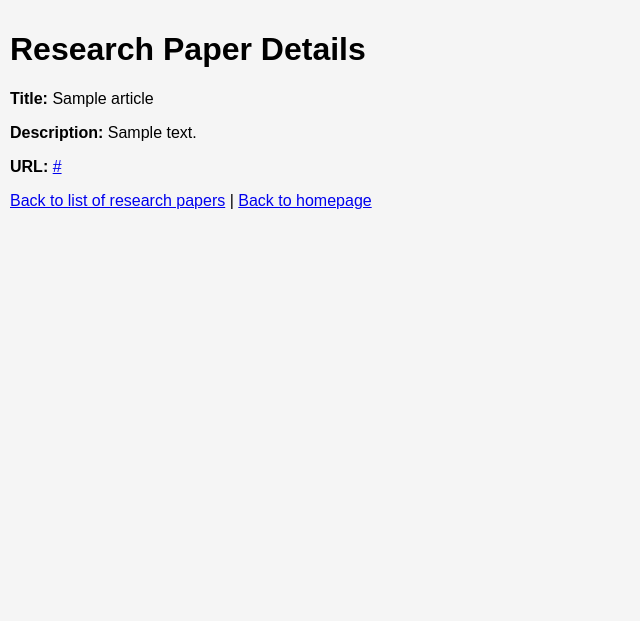
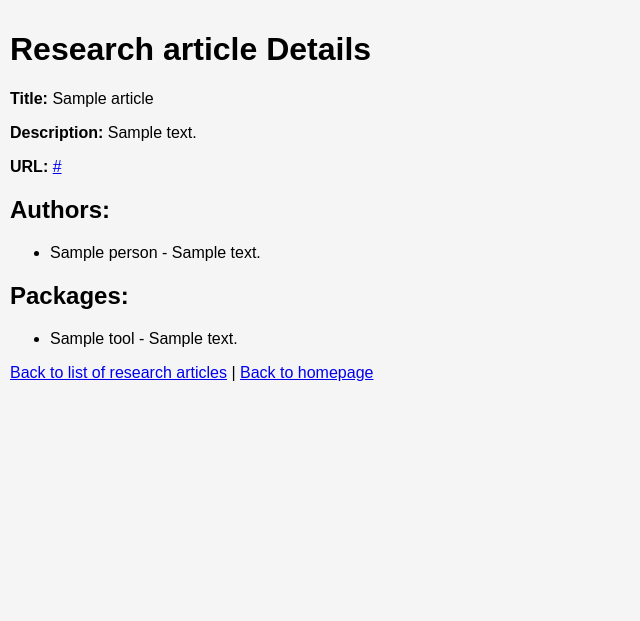
Before and after one commit to planspark/ossci-kate, a Flask app: page /articles/1 in a window 1280 px wide. Shown: the part 38-659 px from the top of the page, without its empty margins (0-640 px from the left). Run offline with Flask 3, Linux system fonts and the light colour scheme; tables that the repository leaves empty hold one stand-in row (values such as "Sample post"); some libraries are stand-ins or nearby versions.

Commit message:
finishing display

```diff
--- a/app.py
+++ b/app.py
@@ -2,8 +2,12 @@ from flask import Flask, render_template, request, redirect, url_for
 from flask_bootstrap import Bootstrap
 from flask_login import LoginManager, UserMixin, login_user, login_required, logout_user, current_user
 from flask_sqlalchemy import SQLAlchemy
+from sqlalchemy import Table, Column, Integer, ForeignKey
 import sqlalchemy as sa
+from sqlalchemy.orm import relationship
 import os
+from sqlalchemy.ext.declarative import declarative_base
+Base = declarative_base()
 
 app = Flask(__name__)
 app.config['SECRET_KEY'] = 'your-secret-key'  # Change this to a strong secret key
@@ -31,52 +35,58 @@ else:
 def inject_current_user():
     return dict(current_user=current_user)
 
-
-# User model
-class User(UserMixin, db.Model):
-    id = db.Column(db.Integer, primary_key=True)
-    email = db.Column(db.String(120), unique=True, nullable=False)
-    password = db.Column(db.String(120), nullable=False)
-    name = db.Column(db.String(120))
-    bio = db.Column(db.String(500))
-    url = db.Column(db.String(200))
-
-# Define the association class for the many-to-many relationships between Person, Tool, and Article
-class PersonToolArticleAssociation(db.Model):
-    __tablename__ = 'person_tool_article_association'
-    person_id = db.Column(db.Integer, db.ForeignKey('person.id'), primary_key=True)
-    tool_id = db.Column(db.Integer, db.ForeignKey('tool.id'), primary_key=True)
-    article_id = db.Column(db.Integer, db.ForeignKey('article.id'), primary_key=True)
-    person = db.relationship('Person', backref=db.backref('tool_article', cascade='all, delete-orphan'))
-    tool = db.relationship('Tool', backref=db.backref('person_article', cascade='all, delete-orphan'))
-    article = db.relationship('Article', backref=db.backref('person_tool', cascade='all, delete-orphan'))
-
 # Define the Person model
 class Person(db.Model):
+    __tablename__ = 'persons'
     id = db.Column(db.Integer, primary_key=True)
     name = db.Column(db.String(120), nullable=False)
     description = db.Column(db.String(500))
     url = db.Column(db.String(200))
-    tools = db.relationship('PersonToolArticleAssociation', lazy=True)
-    articles = db.relationship('PersonToolArticleAssociation', lazy=True)
+    packages = relationship("PackagesPerPerson", back_populates="person")
+    papers = relationship("PaperPerPerson", back_populates="person")
 
 # Define the Article model
 class Article(db.Model):
+    __tablename__ = 'articles'
     id = db.Column(db.Integer, primary_key=True)
     title = db.Column(db.String(120), nullable=False)
     description = db.Column(db.String(500))
     url = db.Column(db.String(200))
-    people = db.relationship('PersonToolArticleAssociation', lazy=True)
-    tools = db.relationship('PersonToolArticleAssociation', lazy=True)
+    packages = relationship("PackagesPerPaper", back_populates="article")
+    persons = relationship("PaperPerPerson", back_populates="article")
 
 # Define the Tool model
 class Tool(db.Model):
+    __tablename__ = 'tools'
     id = db.Column(db.Integer, primary_key=True)
     name = db.Column(db.String(120), nullable=False)
     description = db.Column(db.String(500))
     url = db.Column(db.String(200))
-    people = db.relationship('PersonToolArticleAssociation', lazy=True)
-    articles = db.relationship('PersonToolArticleAssociation', lazy=True)
+    persons = relationship("PackagesPerPerson", back_populates="tool")
+    articles = relationship("PackagesPerPaper", back_populates="tool")
+
+class PaperPerPerson(db.Model):
+    __tablename__ = 'authors'
+    person_id = db.Column(db.Integer, ForeignKey('persons.id'), primary_key=True)
+    article_id = db.Column(db.Integer, ForeignKey('articles.id'), primary_key=True)
+    article = relationship("Article", back_populates="persons")
+    person = relationship("Person", back_populates="papers")
+    def __repr__(self):
+        return f'<Papers "{self.article}">'
+
+class PackagesPerPaper(db.Model):
+    __tablename__ = 'packages_paper'
+    tool_id = db.Column(db.Integer, ForeignKey('tools.id'), primary_key=True)
+    article_id = db.Column(db.Integer, ForeignKey('articles.id'), primary_key=True)
+    article = relationship("Article", back_populates="packages")
+    tool = relationship("Tool", back_populates="articles")
+
+class PackagesPerPerson(db.Model):
+    __tablename__ = 'packages_person'
+    person_id = db.Column(db.Integer, ForeignKey('persons.id'), primary_key=True)
+    tool_id = db.Column(db.Integer, ForeignKey('tools.id'), primary_key=True)
+    tool = relationship("Tool", back_populates="persons")
+    person = relationship("Person", back_populates="packages")
 
 # Login manager callback to load user
 @login_manager.user_loader
@@ -243,6 +253,39 @@ def users():
     users = User.query.all()
     return render_template('users.html', users=users)
 
+@app.route('/populate-database')
+def populate_database():
+    # Create some User instances
+
+    # Create some Tool instances
+    tool1 = Tool(name='CVXPY', description='Optimization', url='https://tool1.com')
+    tool2 = Tool(name='GeoSpatial', description='Geological Package', url='https://tool2.com')
+
+    # Create some Person instances
+    person1 = Person(name='Tim', description='IBM Researcher', url='https://person1.com')
+    person2 = Person(name='Alexy', description='IBM Kate MOSS', url='https://person2.com')
+
+    # Create some Article instances
+    article1 = Article(title='Another python paper', description='Description for Article 1', url='https://article1.com')
+    article2 = Article(title='Modeling framework using CVXPY', description='Description for Article 2', url='https://article2.com')
+
+    # Associate the instances
+    package1 = PackagesPerPerson(person=person1, tool=tool1)
+    package2 = PackagesPerPerson(person=person2, tool=tool2)
+    paper1 = PaperPerPerson(person=person1, article=article1)
+    paper2 = PaperPerPerson(person=person2, article=article2)
+    package_paper1 = PackagesPerPaper(article=article1, tool=tool1)
+    package_paper2 = PackagesPerPaper(article=article2, tool=tool2)
+
+    # Add instances to the session
+    db.session.add_all([tool1, tool2, person1, person2, article1, article2,
+                        package1, package2, paper1, paper2, package_paper1, package_paper2])
+
+    # Commit the session to persist the changes
+    db.session.commit()
+
+    return 'Database populated successfully!'
+
 def configure_logging(app):
     # Logging Configuration
     if app.config['LOG_WITH_GUNICORN']:
@@ -263,8 +306,11 @@ def configure_logging(app):
 
     app.logger.info('Starting the Flask User Management App...')
 
+# push context manually to app
+with app.app_context():
+    db.create_all()
 
 if __name__ == '__main__':
     with app.app_context():
-        db.create_all()
+        print('Creating database tables...')
     app.run(debug=True)
--- a/templates/article_detail.html
+++ b/templates/article_detail.html
@@ -2,13 +2,27 @@
 
 {% block content %}
 <!-- BEGIN article_detail.html -->
-<h1>Research Paper Details</h1>
+<h1>Research article Details</h1>
 <p><strong>Title:</strong> {{ article.title }}</p>
 <p><strong>Description:</strong> {{ article.description }}</p>
 <p><strong>URL:</strong> <a href="{{ article.url }}">{{ article.url }}</a></p>
 
+<h2>Authors:</h2>
+<ul>
+    {% for author in article.persons %}
+        <li>{{ author.person.name }} - {{ author.person.description }}</li>
+    {% endfor %}
+</ul>
+
+<h2>Packages:</h2>
+<ul>
+    {% for package in article.packages %}
+        <li>{{ package.tool.name }} - {{ package.tool.description }}</li>
+    {% endfor %}
+</ul>
+
 <p>
-  <a href="{{ url_for('articles') }}">Back to list of research papers</a> |
+  <a href="{{ url_for('articles') }}">Back to list of research articles</a> |
   <a href="{{ url_for('index') }}">Back to homepage</a>
 </p>
 <!-- END article_detail.html -->
```
Also changed, not shown: templates/person_detail.html (+12 -0 lines), templates/tool_detail.html (+15 -0 lines), instance/app.db.
